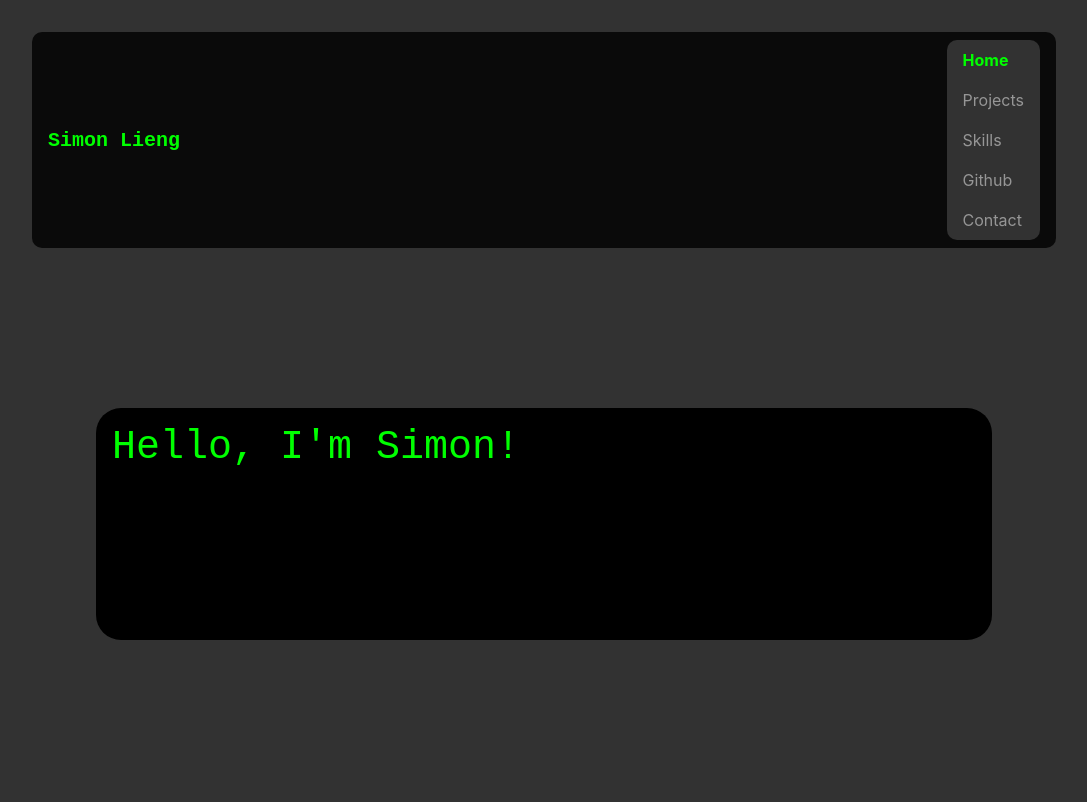
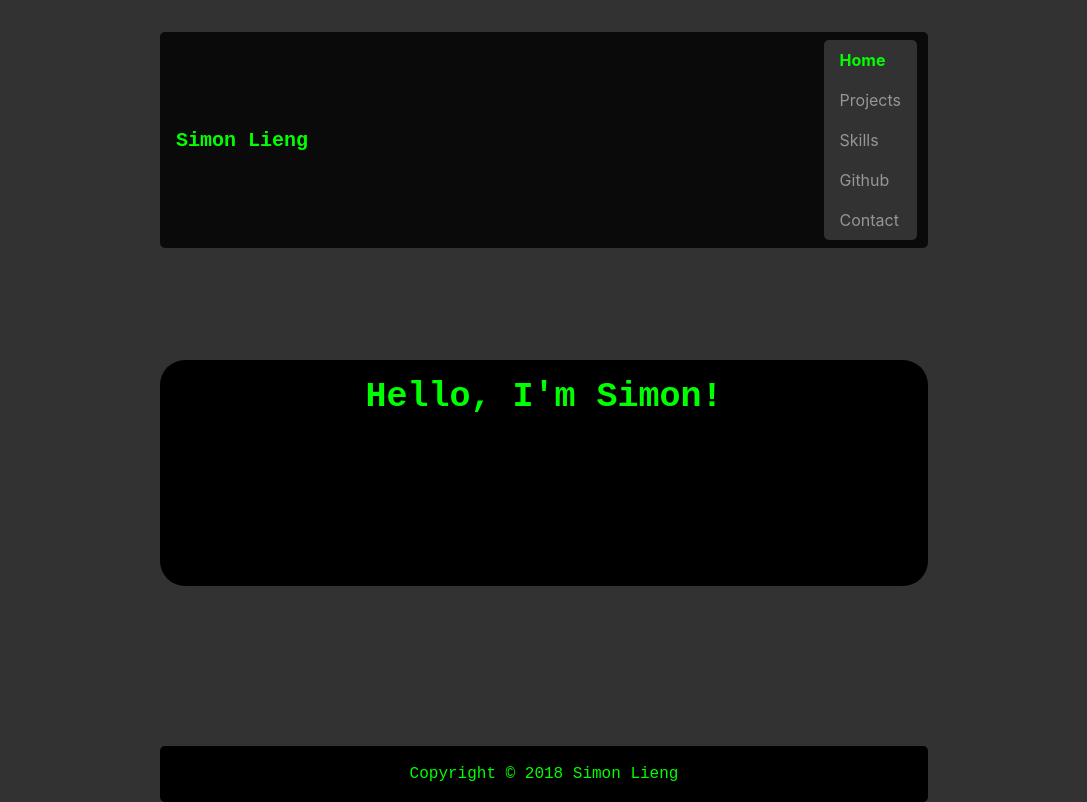
Before and after one commit to SLieng/simonlieng, a React (Create React App) app: page / in a window 1280 px wide. Shown: the whole page, without its empty margins (96-1183 px from the left). Built offline with nearby package versions, Linux system fonts and the light colour scheme.

Commit message:
added projects

```diff
--- a/src/App.css
+++ b/src/App.css
@@ -3,8 +3,8 @@
 	margin-top: 2rem;
 	/*margin: 1rem 1rem 1rem 1rem;*/
 	background: rgb(10, 10, 10);
-	width: 80%;
-	border-radius: 10px;
+	width: 60%;
+	border-radius: 5px;
 }
 
 .navbar-brand2 {
@@ -19,7 +19,8 @@
 
 .navbar-nav {
 	background: rgb(50, 50, 50);
-	border-radius: 10px;
+	border-radius: 5px;
+	margin-right: -5px;
 }
 
 .navbar-nav > .active {
@@ -41,12 +42,16 @@
 	color: rgb(0, 255, 0);
 }
 
-.container {
+.nav-link:hover > .navText {
+	color: rgb(255, 255, 255);
+}
+
+.main {
 	background-color: rgb(0, 0, 0);
 	font-family: monospace;
 	/*background: rgb(100, 100, 100);*/
-	width: 70%;
-	margin-top: 10rem;
+	width: 60%;
+	margin-top: 7rem;
 	padding-left: 1rem;
 	padding-right: 1rem;
 	padding-top: 1rem;
@@ -55,17 +60,61 @@
 	border-radius: 25px;
 }
 
-.container > ul {
-	font-size: 14px;
-}
-
 .active {
 	font-weight: bold;
 }
 
+.main > ul {
+	font-size: 14px;
+}
+
+.main > h1 {
+	font-size: 35px;
+	font-family: monospace;
+	text-align: center;
+	font-weight: bold;
+}
+
+.main h2 {
+	font-size: 15px;
+  border-bottom-style: solid;
+	border-bottom-color: rgb(0, 255, 0);
+	border-bottom-width: 2px;
+	/*background-color: rgb(255,255,255);*/
+}
+
+.main p {
+	padding-bottom: 2rem;
+}
+
+.footer {
+	background-color: rgb(0, 0, 0);
+	font-family: monospace;
+	/*background: rgb(100, 100, 100);*/
+	width: 60%;
+	margin-top: 10rem;
+	padding-left: 1rem;
+	padding-right: 1rem;
+	padding-top: 1rem;
+	padding-bottom: 1rem;
+	color: rgb(0, 255, 0);
+	border-radius: 5px;
+	text-align: center;
+}
+
+#contactInfoWrapper {
+	text-align:center;
+	padding: 1rem 1rem 1rem 1rem;
+	font-size: 18px;
+}
+
+#displayEmail {
+	padding-top: 1rem;
+	padding-bottom: 1rem;
+}
 
 #contactForm {
-	//background: blue;
+	/*background: blue;*/
 }
 
 
--- a/src/App.js
+++ b/src/App.js
@@ -21,13 +21,9 @@ class App extends Component {
 		</div>
 
 		{/* Footer */}
-		{/*<div class="container">
-			<div class="row">
-				<div class="col-lg-12">
-		Simon Lieng
+		<div class="container footer">
+			<span id="footerText">Copyright &copy; 2018 Simon Lieng</span>
 		</div>
-		</div>
-		</div>*/}
       </div>
 		</Router>
     );
@@ -38,7 +34,7 @@ class NavBar extends React.Component {
 	render() {
 		return(
 		<nav className="navbar navbar-light bg-faded">
-		<NavLink className="navbar-brand" to="#"><span id="brandText">Simon Lieng</span></NavLink>
+		<NavLink className="navbar-brand" to="/"><span id="brandText">Simon Lieng</span></NavLink>
 		<ul className="nav navbar-nav">
 			<li className="nav-item">
 				<NavLink className="nav-link" exact to="/" activeClassName='active'><span className="navText">Home</span></NavLink>
@@ -50,7 +46,7 @@ class NavBar extends React.Component {
 				<NavLink className="nav-link" to="/skills" activeClassName='active'><span className="navText">Skills</span></NavLink>
 			</li>
 			<li className="nav-item">
-				<NavLink className="nav-link" to="http://www.github.com/SLieng" activeClassName='active'><span className="navText">Github</span></NavLink>
+				<a className="nav-link" href="http://www.github.com/SLieng"><span className="navText">Github</span></a>
 			</li>
 			<li className="nav-item">
 				<NavLink className="nav-link" to="/contact" activeClassName='active'><span className="navText">Contact</span></NavLink>
@@ -69,7 +65,7 @@ class NavBar extends React.Component {
 class Home extends React.Component {
 	render() {
 		return (
-		<div class="container">
+		<div className="container main">
 					<h1>Hello, I'm Simon!</h1>
 		</div>
 		);
@@ -79,8 +75,21 @@ class Home extends React.Component {
 class Projects extends React.Component {
 	render() {
 		return (
-		<div class="container">
-				<h1>Below are some of my personal projects</h1>
+		<div class="container main">
+				<h1>Projects</h1>
+				<div class="project">
+					<h2> zTermite </h2>
+				<p>Terminal emulator made in C++. Designed to be minimalistic.</p>
+				</div>
+				<div class="project">
+					<h2> Optimized Sensor </h2>
+					<p> Embedded software made in C, designed with readability and portability in mind.</p>
+				</div>
+				<div class="project">
+					<h2> Pong with Machine Learning Integration</h2>
+					<p>Designed as a web app with easy integration to test machine learning algorithms.
+			Uses client-side javascript, HTML/CSS and backend python with Flask.</p>
+				</div>
 		</div>
 		);
 	}
@@ -89,7 +98,7 @@ class Projects extends React.Component {
 class Skills extends React.Component {
 	render() {
 		return (
-		<div class="container">
+		<div class="container main">
 				<h1>Skills</h1>
 				<ul>
 			<li>
@@ -114,13 +123,18 @@ class Skills extends React.Component {
 class Contact extends React.Component {
 	render() {
 		return (
-		<div class="container">
+		<div class="container main">
+			<div id="contactInfoWrapper"> Contact me at my email address:
+			<div id="displayEmail">simon@simonlieng.com</div> </div>
+
+			{/*
 				<form id='contactForm'>
 				<input type='text' placeholder='Name'/>
 				<input type='text' placeholder='Email'/>
 				<textarea placeholder='Message'/>
 				<button>Submit</button>
 				</form>
+			*/}
 
 		</div>
 		);
```
